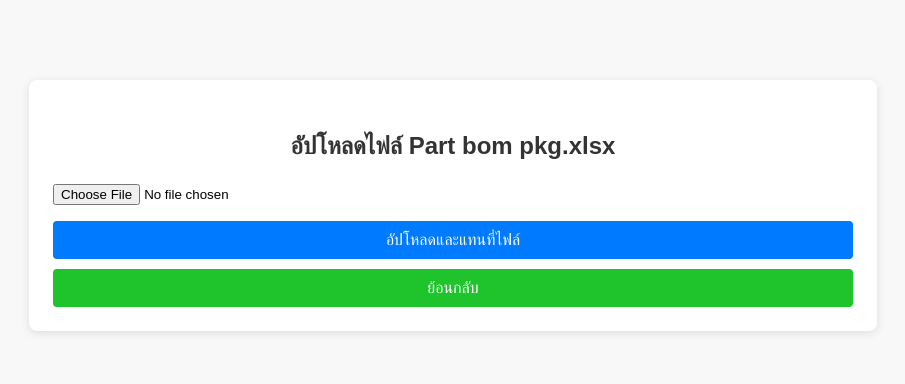
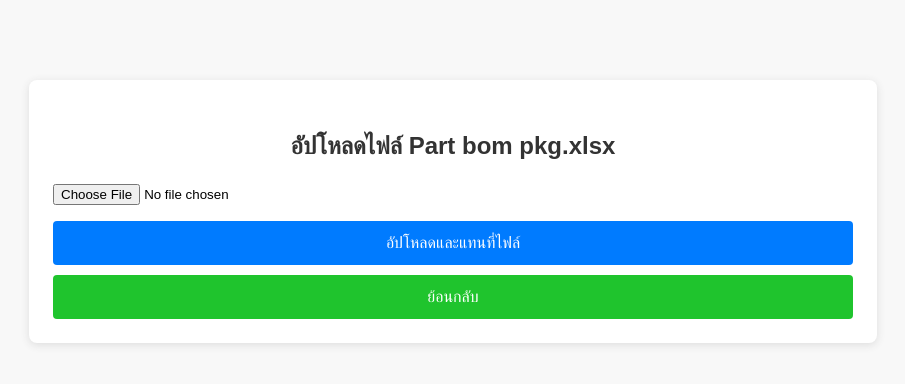
Before and after one commit to tummatonzgun/Web_IE, a Flask app: page /upload_part_bom_pkg in a window 1280 px wide. Shown: the top 384 px of the page, without its empty margins (187-1092 px from the left). Run offline with Flask 3, Linux system fonts and the light colour scheme.

Commit message:
Update app.py , upload_part_bom_pkg.html
ทำให้ย้อนกลับสามารถใช้ได้

```diff
--- a/Webapp/src/app.py
+++ b/Webapp/src/app.py
@@ -10,7 +10,7 @@ import sys
 from pathlib import Path
 
 # --- Base paths (ยึดตำแหน่งไฟล์นี้) ---
-BASE_DIR = Path(__file__).resolve().parent            # ...\Webapp\src
+BASE_DIR = Path(__file__).resolve().parent
 DATA_MAP_DIR = BASE_DIR / "data_MAP"
 DATA_DIRS = {
     "Die Attach": BASE_DIR / "data_Da",
@@ -32,7 +32,6 @@ except AttributeError:
 # --- จบส่วนเพิ่ม ---
 
 # เพิ่ม path สำหรับ src และ src/functions เพื่อให้ importlib หา module เจอ
-# เดิม: อิง os.getcwd() → อาจเพี้ยน
 if str(BASE_DIR) not in sys.path:
     sys.path.append(str(BASE_DIR))
 if str(BASE_DIR / "functions") not in sys.path:
@@ -144,7 +143,12 @@ def method():
 
         return redirect(url_for("function"))
     # GET: render หน้าเลือก method
-    operation = request.args.get("operation", "")
+    # --- GET: อัปเดต operation ล่าสุดลง session ทุกครั้ง ---
+    op_arg = request.args.get("operation")
+    if op_arg:
+        session["operation"] = op_arg
+    operation = session.get("operation", op_arg or "")
+
     # --- เพิ่มสำหรับเลือกไฟล์ในโฟลเดอร์ ---
     operation_folder_map = {
         "Die Attach": "data_Da",
@@ -360,20 +364,26 @@ def download_result():
 
 @app.route("/upload_part_bom_pkg", methods=["GET", "POST"])
 def upload_part_bom_pkg():
+    # --- ใช้ค่าล่าสุดจาก query/form ถ้ามี แล้วอัปเดต session ---
+    op_param = request.values.get("operation")
+    if op_param:
+        session["operation"] = op_param
+    operation = session.get("operation", op_param or "")
+
+    DATA_MAP_DIR = Path(__file__).resolve().parent / "data_MAP"
+    DATA_MAP_DIR.mkdir(parents=True, exist_ok=True)
     file_path = str((DATA_MAP_DIR / "Part bom pkg.xlsx").resolve())
-    message = None
-    # ดึง operation จาก session หรือ query string
-    operation = request.args.get("operation") or session.get("operation")
+
     if request.method == "POST":
         file = request.files.get("file")
         if file and file.filename:
-            if os.path.exists(file_path):
-                os.remove(file_path)
             file.save(file_path)
-            message = "อัปโหลดและแทนที่ไฟล์ Part bom pkg.xlsx สำเร็จแล้ว!"
+            flash("อัปโหลดไฟล์เรียบร้อย", "success")
+            return redirect(url_for("method", operation=operation))  # กลับไปยัง Operator ล่าสุด
         else:
-            message = "กรุณาเลือกไฟล์ก่อนอัปโหลด"
-    return render_template("upload_part_bom_pkg.html", message=message, operation=operation)
+            flash("กรุณาเลือกไฟล์ก่อนอัปโหลด", "error")
+            return redirect(url_for("upload_part_bom_pkg", operation=operation))
+    return render_template("upload_part_bom_pkg.html", operation=operation)
 
 if __name__ == "__main__":
     ip = socket.gethostbyname(socket.gethostname())
--- a/Webapp/src/templates/upload_part_bom_pkg.html
+++ b/Webapp/src/templates/upload_part_bom_pkg.html
@@ -8,21 +8,44 @@
         .container { max-width: 800px; margin: 80px auto; background: #fff; padding: 32px 24px 24px 24px; border-radius: 8px; box-shadow: 0 2px 8px #ddd; }
         h2 { text-align: center; margin-bottom: 24px; color: #333; }
         input[type="file"] { width: 100%; margin-bottom: 16px; }
-        button { width: 100%; padding: 10px; background: #007bff; color: #fff; border: none; border-radius: 4px; font-size: 16px; cursor: pointer; }
-        button:hover { background: #0056b3; }
+        .btn {
+            width: 100%;
+            height: 44px;                   /* บังคับให้สูงเท่ากัน */
+            padding: 0 16px;                /* ใช้ padding ด้านข้างแทนด้านบนล่าง */
+            box-sizing: border-box;         /* กันขนาดเพี้ยน */
+            display: flex;                  /* จัดกึ่งกลางให้เหมือนกัน */
+            align-items: center;
+            justify-content: center;
+            text-align: center;
+            text-decoration: none;
+            color: #fff;
+            border: none;
+            border-radius: 4px;
+            font-size: 16px;
+            cursor: pointer;
+        }
+        .btn-primary { background: #007bff; }
+        .btn-primary:hover { background: #0056b3; }
+        .btn-back { background: #1fc42d; margin-top: 10px; }
+        .btn-secondary { background: #6c757d; margin-top: 10px; }
+        .btn-secondary:hover { background: #5a6268; }
         .message { margin-top: 16px; text-align: center; color: #007bff; }
     </style>
 </head>
 <body>
     <div class="container">
         <h2>อัปโหลดไฟล์ Part bom pkg.xlsx</h2>
-        <form method="POST" enctype="multipart/form-data">
+
+        <!-- พก operation ใน action เสมอ -->
+        <form method="POST" action="{{ url_for('upload_part_bom_pkg', operation=operation) }}" enctype="multipart/form-data">
+            <!-- ส่งค่า operator ล่าสุดกลับไปทุกครั้ง -->
+            <input type="hidden" name="operation" value="{{ operation }}">
             <input type="file" name="file" accept=".xlsx" required>
-            <button type="submit">อัปโหลดและแทนที่ไฟล์</button>
+            <button type="submit" class="btn btn-primary">อัปโหลดและแทนที่ไฟล์</button>
         </form>
-        <a href="{{ url_for('method', operation=operation) }}">
-            <button type="button" style="width:100%;margin-top:10px;background-color: rgb(31, 196, 45);">ย้อนกลับ</button>
-        </a>
+
+        <!-- ปุ่มย้อนกลับไปหน้า method ของ operator ล่าสุด -->
+        <a class="btn btn-back" href="{{ url_for('method', operation=operation) }}">ย้อนกลับ</a>
         {% if message %}
             <div class="message">{{ message }}</div>
         {% endif %}
```
